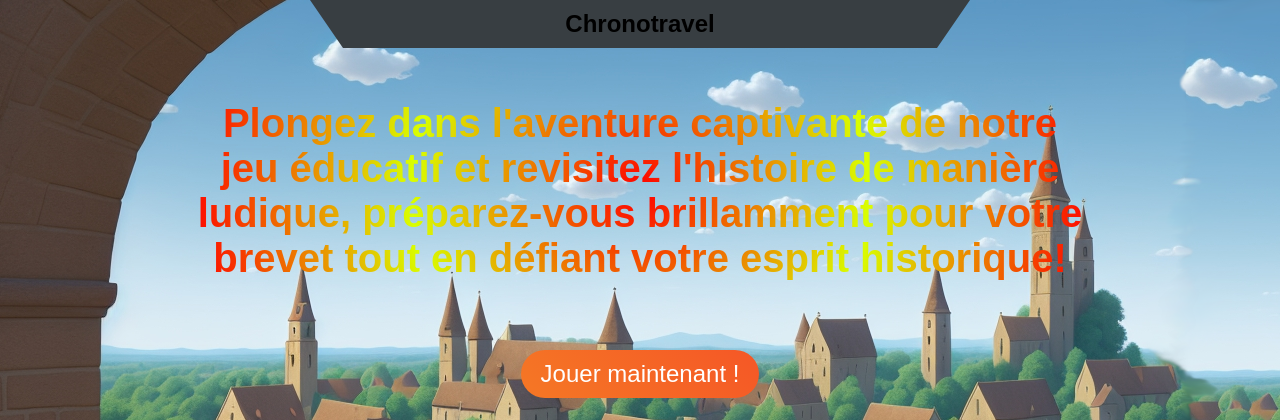
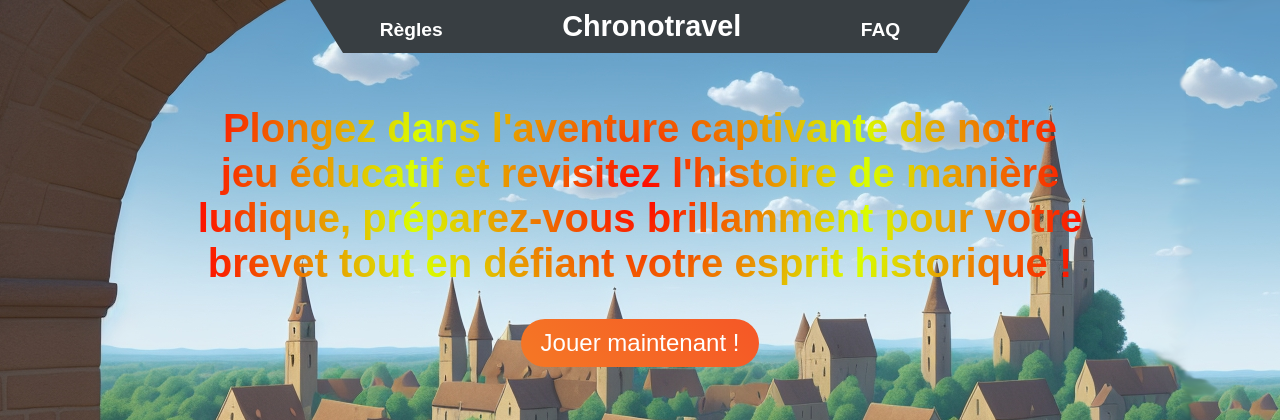
Before and after one commit to MatysMarrot/chronotravel, a PHP site: page /view/landingpage.php in a window 1280 px wide. Shown: the top 420 px of the page. Run offline with PHP 8.4, Linux system fonts and the light colour scheme.

Commit message:
reworked header

```diff
--- a/view/landingpage.php
+++ b/view/landingpage.php
@@ -8,14 +8,14 @@
 </head>
 <body id="">
     <header class="connectionpage">
-        <h1>Chronotravel</h1>
+        <a href="">Règles</a>
+        <a href="landingpage.php"><h1>Chronotravel</h1></a>
+        <a href="">FAQ</a>
     </header>
     <main class="landingpage">
         <h2>
-            Plongez dans l'aventure captivante de notre jeu éducatif et revisitez l'histoire de manière ludique, préparez-vous brillamment pour votre brevet tout en défiant votre esprit historique!
+            Plongez dans l'aventure captivante de notre jeu éducatif et revisitez l'histoire de manière ludique, préparez-vous brillamment pour votre brevet tout en défiant votre esprit historique !
         </h2>
-        <br>
-        <br>
         <a href="login.php" class="button">Jouer maintenant !</a>
     </main>
     <?php include(__DIR__.'/footer.viewpart.html')?>
```
